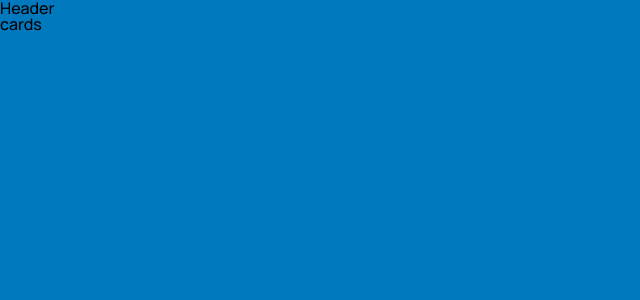
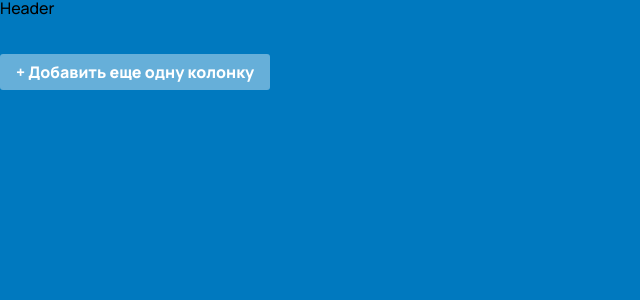
Before and after one commit to gulevskydev/Trello-clone, a Vue app: page / in a window 1280 px wide. Shown: the top 300 px of the page, without its empty margins (0-640 px from the left). Built offline with nearby package versions, Linux system fonts and the light colour scheme.

Commit message:
Add card additing title button

```diff
--- /dev/null
+++ b/src/components/Board.vue
@@ -0,0 +1,123 @@
+<template>
+  <div class="board-canvas">
+    <div class="board-wrapper"></div>
+    <div class="add-card" @click="addCardTitle">
+      <div v-if="!isClickingOnCard" class="add-card__title">
+        + Добавить еще одну колонку
+      </div>
+      <template v-if="isClickingOnCard">
+        <input class="add-card__input" placeholder="Ввести заголовок списка" />
+        <div class="add-card__input-wrapper">
+          <div class="add-card__button">
+            Добавить список
+          </div>
+          <span class="add-card__close" @click.stop="closeCardAdditing" />
+        </div>
+      </template>
+    </div>
+  </div>
+</template>
+
+<script>
+export default {
+  name: "Cards",
+  data() {
+    return {
+      isClickingOnCard: false,
+    };
+  },
+  methods: {
+    addCardTitle() {
+      this.isClickingOnCard = true;
+    },
+    closeCardAdditing() {
+      this.isClickingOnCard = false;
+    },
+  },
+};
+</script>
+
+<style lang="scss">
+.board {
+  &-canvas {
+    position: relative;
+    flex-grow: 1;
+    margin-top: 30px;
+  }
+
+  &-wrapper {
+    user-select: none;
+    white-space: nowrap;
+    margin-bottom: 8px;
+    // overflow-x: auto;
+    // overflow-y: hidden;
+    // padding-bottom: 8px;
+    // position: absolute;
+    // top: 0;
+    // right: 0;
+    // bottom: 0;
+    // left: 0;
+  }
+}
+
+.add-card {
+  display: flex;
+  flex-direction: column;
+  justify-content: center;
+  align-items: center;
+  width: 270px;
+  height: auto;
+  min-height: 36px;
+  padding: 8px 4px;
+  border-radius: 3px;
+  cursor: pointer;
+  background-color: hsla(0, 0%, 100%, 0.4);
+
+  &__title {
+    color: #ffffff;
+    font-weight: 800;
+    cursor: pointer;
+  }
+
+  &__input {
+    display: block;
+    width: 100%;
+    margin-bottom: 10px;
+    border-radius: 3px;
+    display: block;
+    line-height: 20px;
+    margin-bottom: 12px;
+    padding: 8px 12px;
+    background-color: #fff;
+    box-shadow: inset 0 0 0 2px #0079bf;
+    transition: margin 85ms ease-in, background 85ms ease-in;
+  }
+
+  &__button {
+    min-height: 36px;
+    height: 36px;
+    margin-top: 0;
+    padding: 8px;
+    margin-right: 20px;
+    background-color: #5aac44;
+    box-shadow: none;
+    border: none;
+    color: #fff;
+  }
+
+  &__input-wrapper {
+    display: flex;
+  }
+
+  &__close {
+    height: 12px;
+    width: 12px;
+    background-image: url("../images/cancel.svg");
+    transition: hover 0.3s;
+
+    &:hover {
+      transform: scale(1.2);
+    }
+  }
+}
+</style>
--- a/src/components/Cards.vue
+++ /dev/null
@@ -1,11 +0,0 @@
-<template>
-  <h1>cards</h1>
-</template>
-
-<script>
-export default {
-  name: "Cards",
-};
-</script>
-
-<style></style>
--- a/src/components/Wrapper.vue
+++ b/src/components/Wrapper.vue
@@ -1,20 +1,37 @@
 <template>
   <div class="wrapper">
     <Header />
-    <Cards />
+    <Board />
   </div>
 </template>
 
 <script>
 import Header from "./Header.vue";
-import Cards from "./Cards.vue";
+import Board from "./Board.vue";
+import { mapActions, mapGetters } from "vuex";
+
 export default {
   name: "Wrapper",
   components: {
     Header,
-    Cards,
+    Board,
+  },
+  data() {
+    return {};
+  },
+  computed: {
+    ...mapGetters(["CARDS"]),
+  },
+  methods: {
+    ...mapActions([""]),
   },
 };
 </script>
 
-<style></style>
+<style lang="scss">
+.wrapper {
+  position: relative;
+  display: flex;
+  flex-direction: column;
+}
+</style>
--- a/src/store/store.js
+++ b/src/store/store.js
@@ -4,10 +4,16 @@ import Vuex from "vuex";
 Vue.use(Vuex);
 
 let store = new Vuex.Store({
-  state: {},
+  state: {
+    cards: [],
+  },
   mutations: {},
   actions: {},
-  getters: {},
+  getters: {
+    CARDS(state) {
+      return state.cards;
+    },
+  },
 });
 
 export default store;
```
Also changed, not shown: src/images/cancel.svg (added).
